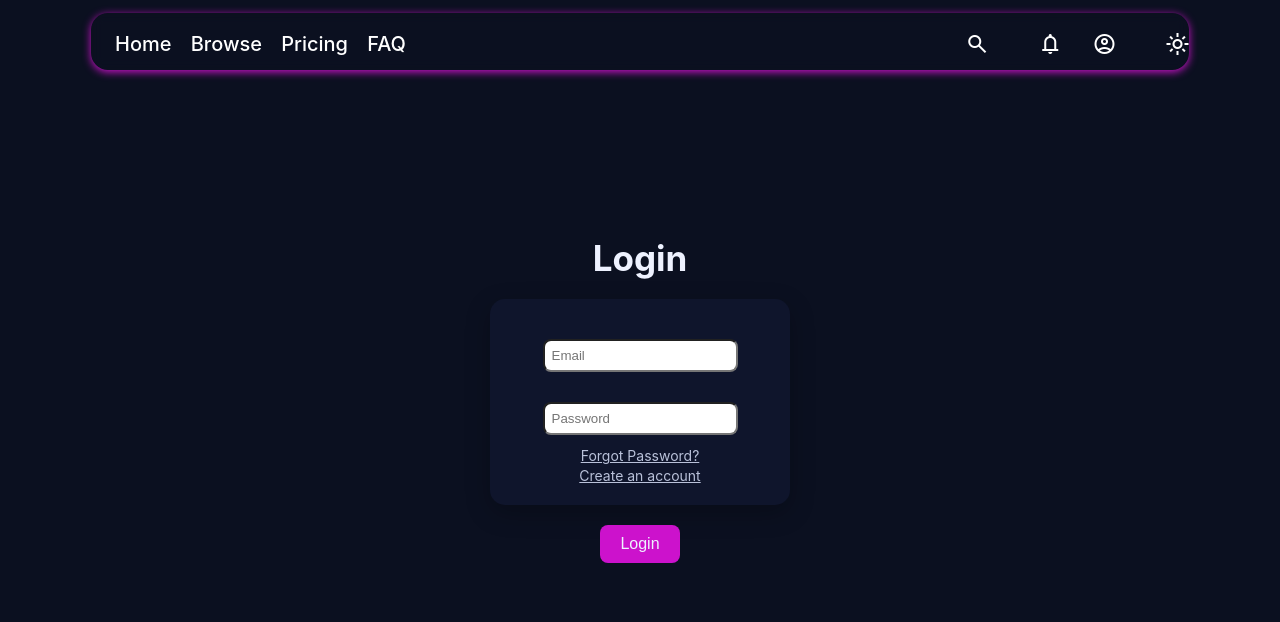
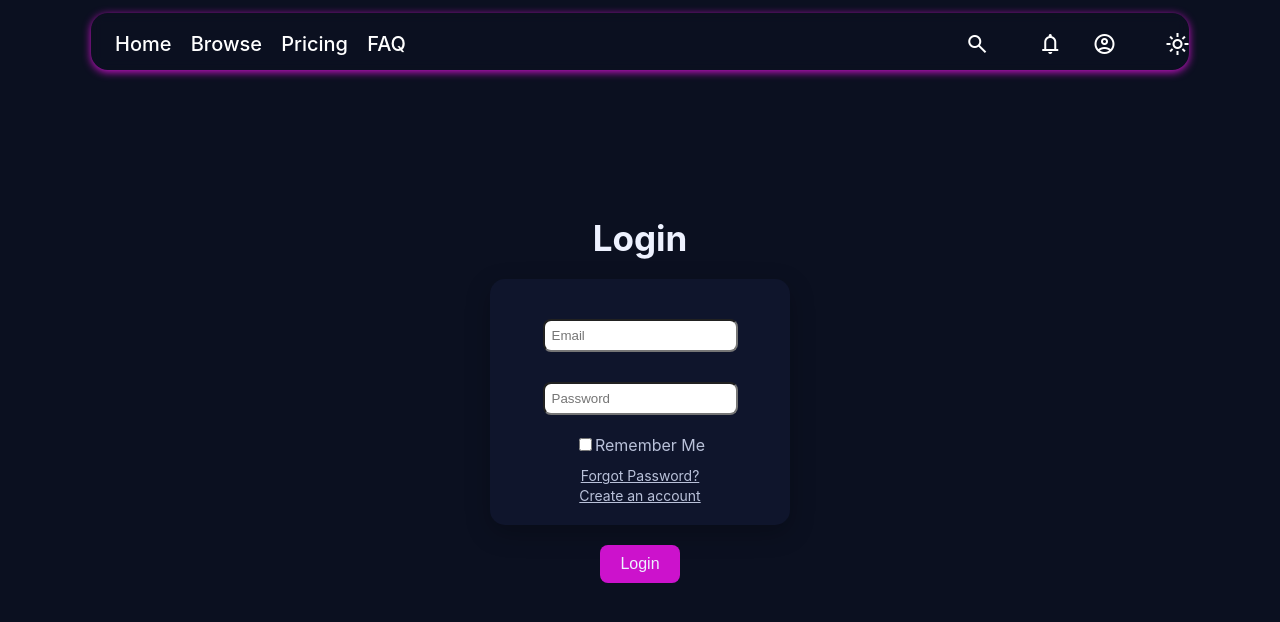
Before and after one commit to RamTheGoat/CES, a React (Create React App) app: page /login in a window 1280 px wide. Shown: the top 622 px of the page. Built offline with nearby package versions, Linux system fonts and the light colour scheme.

Commit message:
simple remember me option

```diff
--- a/src/Pages/Login.css
+++ b/src/Pages/Login.css
@@ -73,6 +73,13 @@
     background: #e020e0;
 }
 
+/* remember me line */
+.rememberMe {
+    margin: 10px;
+    color: var(--muted);
+    font-size: 16px;
+}
+
 /* forgot password line */
 .fPassword {
     margin-top: 10px;
--- a/src/Pages/Login.jsx
+++ b/src/Pages/Login.jsx
@@ -5,6 +5,7 @@ import "./Login.css";
 const Login = () => {
   const [email, setEmail] = useState('');
   const [password, setPassword] = useState('');
+  const [rememberMe, setRememberMe] = useState(false);
   const navigate = useNavigate();
 
     const handleSubmit = async (e) => {
@@ -86,6 +87,15 @@ const Login = () => {
               required
             />
           </label>
+          <div className='rememberMe'>
+            <input
+              type="checkbox"
+              name='rememberMe'
+              value={rememberMe}
+              onChange={() => setRememberMe(prev => !prev)}
+            />
+            <span>Remember Me</span>
+          </div>
           <div className='forgotPassword'>
             <a href='/forgotpassword' className='fPassword'>Forgot Password?</a>
           </div>
```
